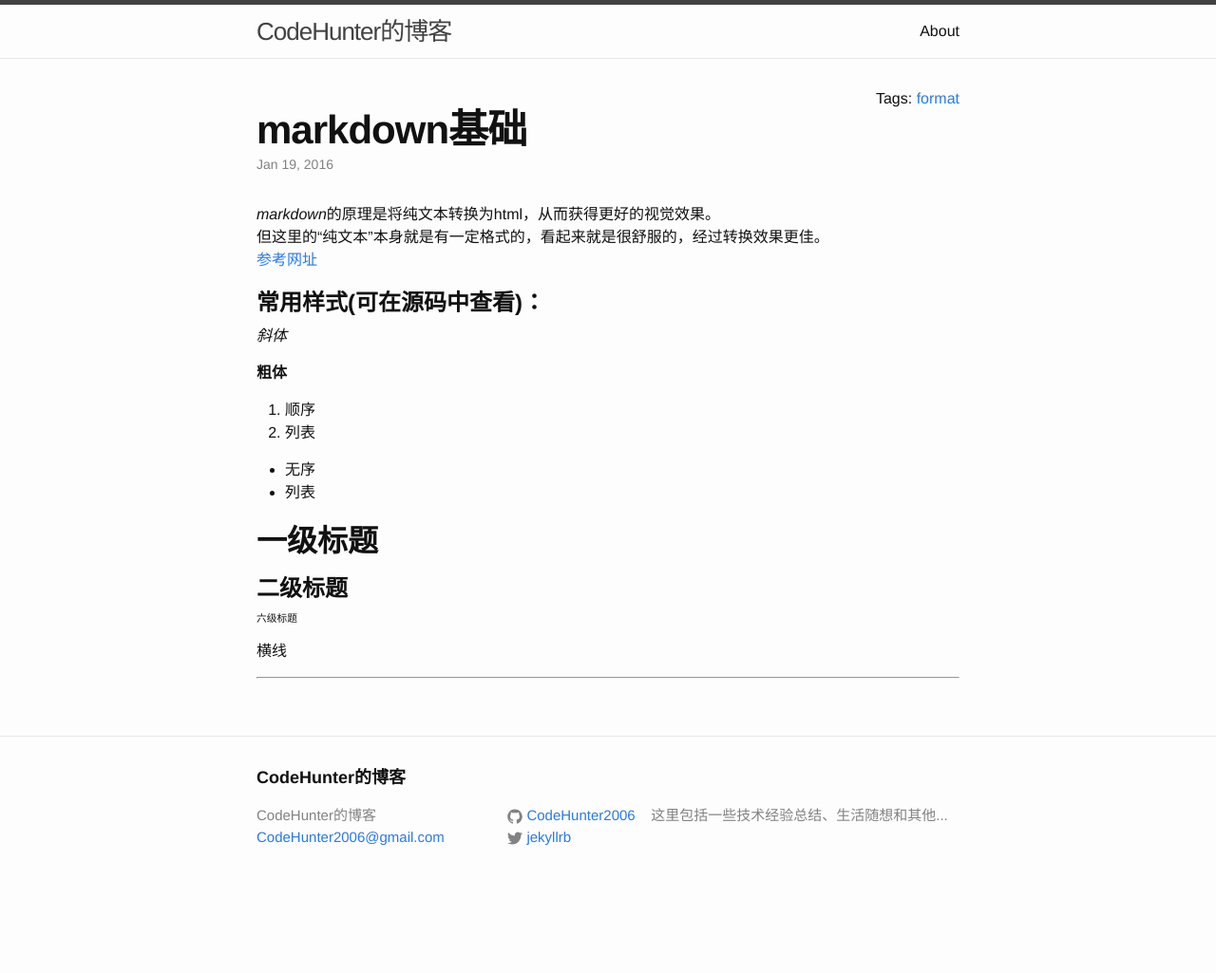
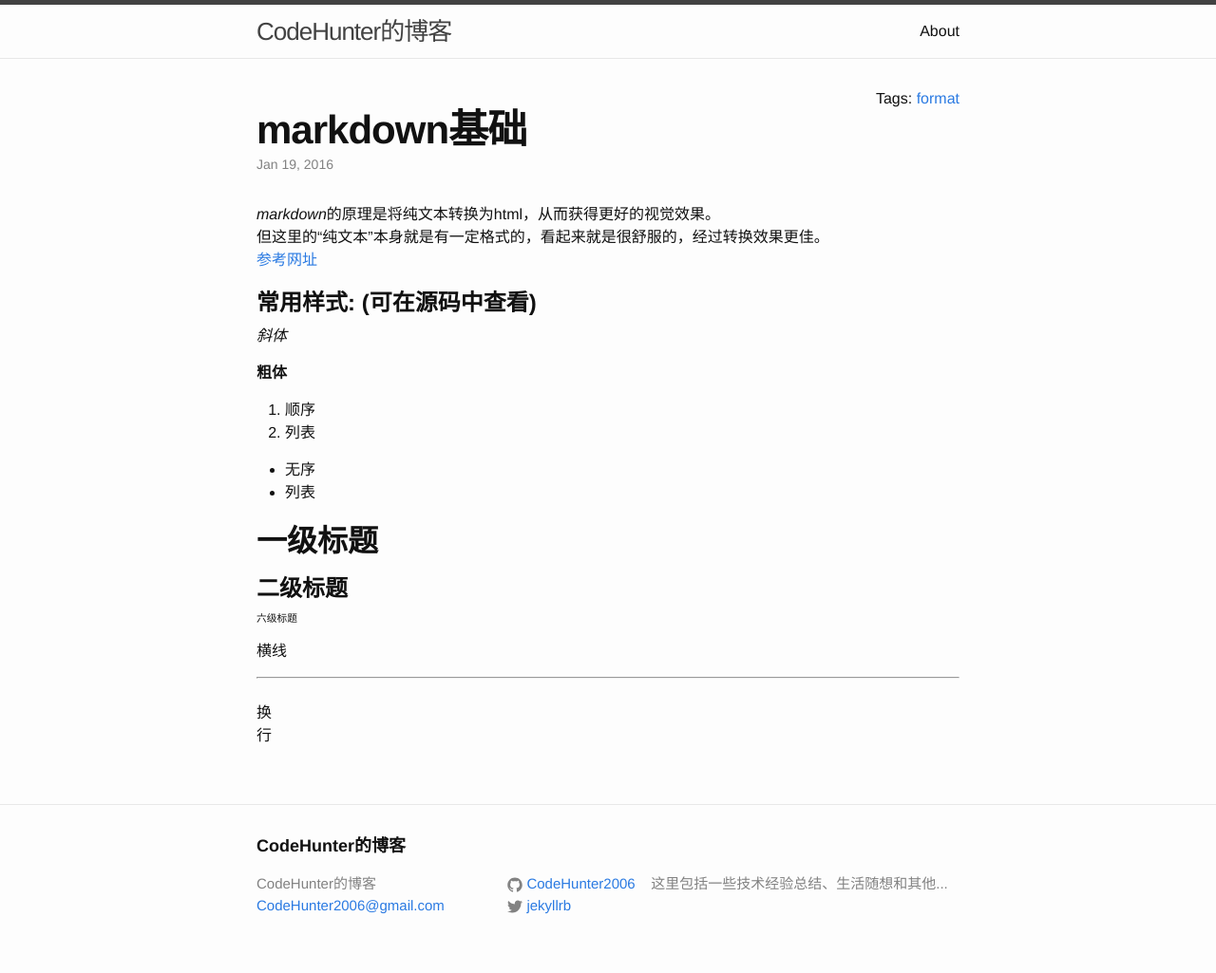
Before and after one commit to CodeHunter2006/CodeHunter2006.github.io, a Jekyll site: the page built from _posts/2016-1-19-markdown基础.md, in a window 1280 px wide. Shown: the whole page at 95% size. Built offline with Jekyll 4.4.1, drawn with Linux system fonts in a browser that asks for light colours; before the commit the page ends 953 px from its top, so only the background shows below that; some of the changed lines change nothing that is shown.

Commit message:
增加了markdown语法。

```diff
--- a/_posts/2016-1-19-markdown基础.md
+++ b/_posts/2016-1-19-markdown基础.md
@@ -6,9 +6,9 @@
 
 *markdown*的原理是将纯文本转换为html，从而获得更好的视觉效果。
 但这里的“纯文本”本身就是有一定格式的，看起来就是很舒服的，经过转换效果更佳。
-[参考网址][markdown]
+[参考网址](http://test)
 
-常用样式(可在源码中查看)：
+常用样式: (可在源码中查看)
 =========
 
 *斜体*
@@ -33,4 +33,6 @@
 
 ******
 
+<br/>换<br/>行<br/>
+
 [markdown]:http://daringfireball.net/projects/markdown/
```
